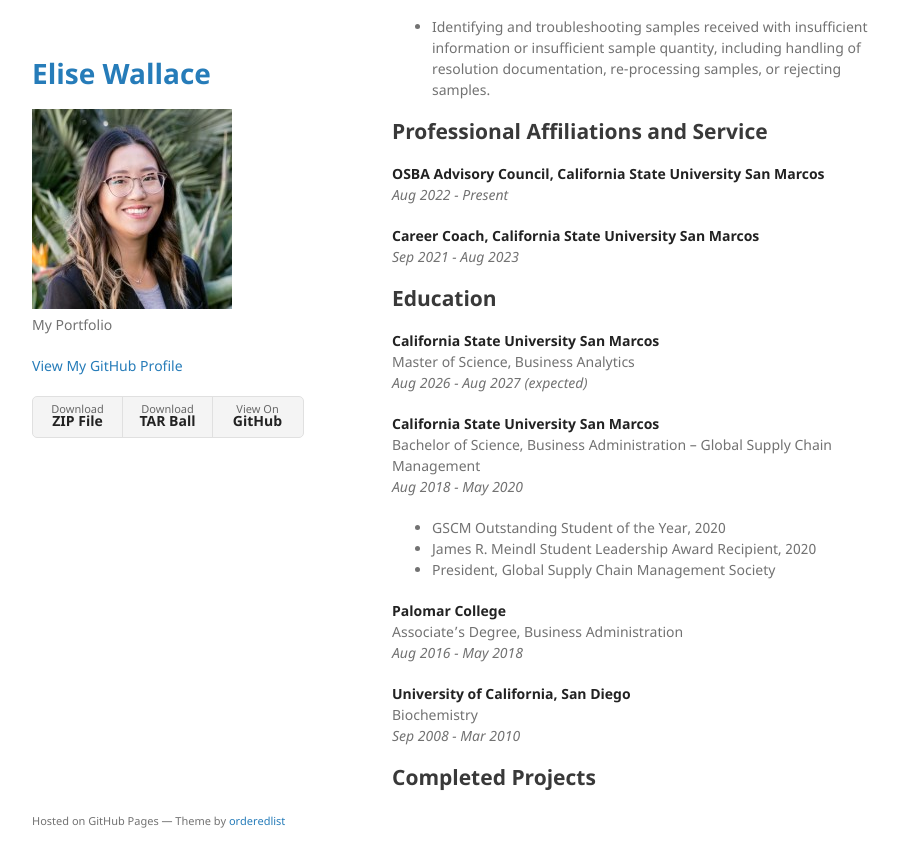
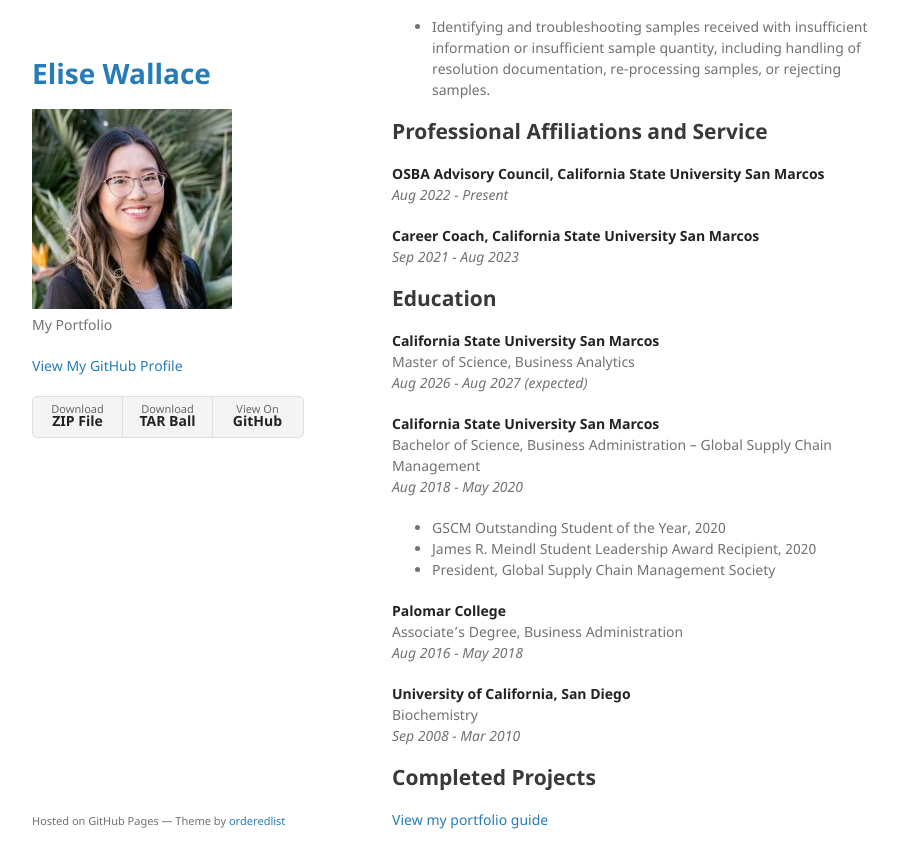
Before and after one commit to EliseWallace/elisewallace.github.io, a Jekyll site: the page built from index.md, in a window 1280 px wide and 900 px high, scrolled down 2654 px. Shown: the top 868 px of the window, without its empty margins (178-1077 px from the left). Built offline with Jekyll 4.4.1, drawn with Linux system fonts in a browser that asks for light colours; our own code applies the rules of GitHub Pages for plain Markdown files.

Commit message:
Add link to portfolio guide in index.md

```diff
--- a/index.md
+++ b/index.md
@@ -85,3 +85,4 @@ Biochemistry\
 *Sep 2008 - Mar 2010*
 
 ## Completed Projects
+[View my portfolio guide](/subpage_1)
```
